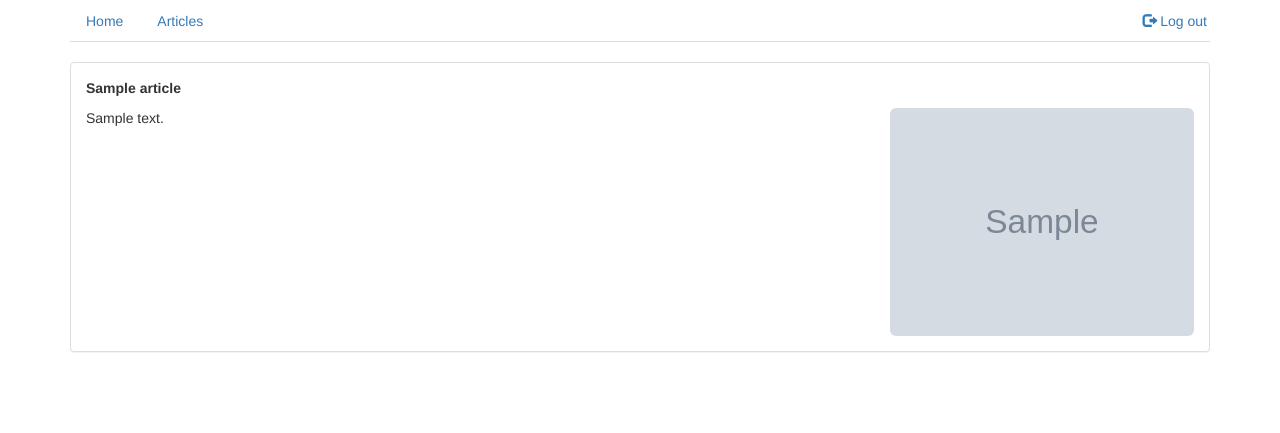
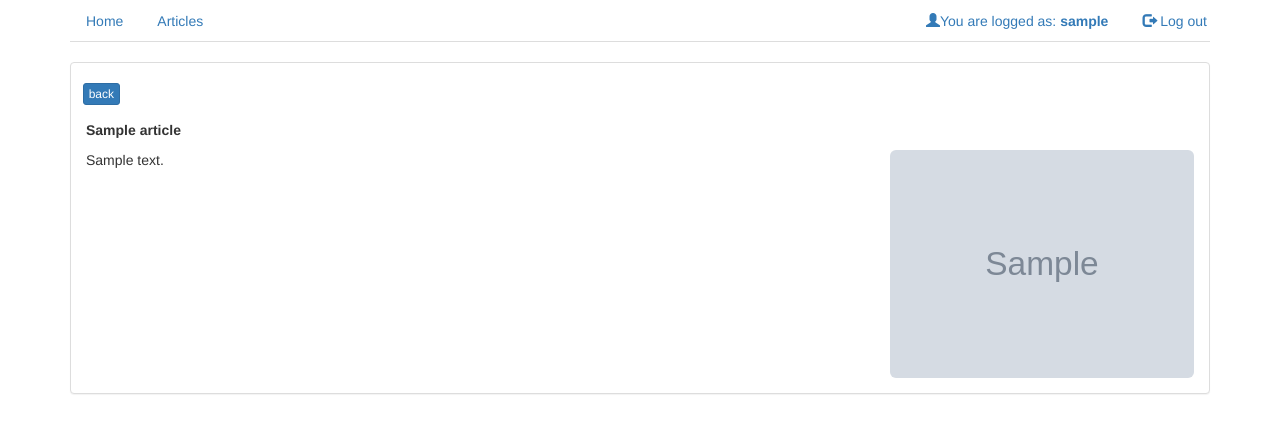
Before and after one commit to dmitryhusev/diaryProject, a Django app: a page that uses templates/base.html in a window 1280 px wide. Shown: the top 433 px of the page. Run offline with Django 3.2, Linux system fonts and the light colour scheme; a user stored in the database is signed in; tables that the repository leaves empty hold one stand-in row (values such as "Sample post"); grey boxes marked "Sample" are stand-in pictures; some libraries are stand-ins or nearby versions.

Commit message:
favicon is added, hello {{username}} is added

```diff
--- a/article/templates/view_article.html
+++ b/article/templates/view_article.html
@@ -3,7 +3,9 @@
 {%block content%}
 <div class="container"><br>
     <div class="panel panel-default">
-        <div class="panel-body">
+            <br>&nbsp;&nbsp;
+            <a href="{%url 'articles:list' %}" class="btn btn-primary btn-xs">back</a>
+            <div class="panel-body">
             <p><strong>{{title}}</strong></p>
             {%if image%}
             <img class="img-responsive pull-right img-rounded" src="{{image.url}}" alt="my_image" width="304" height="236" >
--- a/diary/settings.py
+++ b/diary/settings.py
@@ -120,6 +120,8 @@ USE_TZ = True
 # Static files (CSS, JavaScript, Images)
 # https://docs.djangoproject.com/en/1.11/howto/static-files/
 
+STATIC_DIR = os.path.join(BASE_DIR, 'static')
+STATICFILES_DIRS = [STATIC_DIR, ]
 STATIC_URL = '/static/'
 
 MEDIA_URL = '/media/'
--- a/templates/base.html
+++ b/templates/base.html
@@ -1,4 +1,7 @@
 <!DOCTYPE html>
+
+{% load staticfiles %}
+
 <html lang="en">
 <head>
   <title>django page</title>
@@ -7,6 +10,7 @@
   <link rel="stylesheet" href="https://maxcdn.bootstrapcdn.com/bootstrap/3.3.7/css/bootstrap.min.css">
   <script src="https://ajax.googleapis.com/ajax/libs/jquery/3.2.0/jquery.min.js"></script>
   <script src="https://maxcdn.bootstrapcdn.com/bootstrap/3.3.7/js/bootstrap.min.js"></script>
+  <link rel="shortcut icon" href="{% static 'favicon.ico' %}"/>
 </head>
 <body>
 
@@ -17,6 +21,7 @@
         <li><a href="{%url 'articles:list'%}">Articles</a></li>
         {% if user.is_authenticated %}
         <li class="navbar-right"><a href="{% url 'users:logout' %}"><span class="glyphicon glyphicon-log-out"></span> Log out</a></li>
+        <li class="navbar-right"><a href="#"><span class="glyphicon glyphicon-user"></span>You are logged as: <strong>{{user.username}}</strong></a></li>
         {% else %}
         <li class="navbar-right"><a href="{% url 'users:login' %}"><span class="glyphicon glyphicon-log-in"></span> Login</a></li>
         <li class="navbar-right"><a href="{% url 'users:register' %}"><span class="glyphicon glyphicon-user"></span> Sign Up</a></li>
@@ -26,6 +31,7 @@
 
 
   {%block content%}
+
   {%endblock%}
 
 
```
Also changed, not shown: static/favicon.ico (added).
